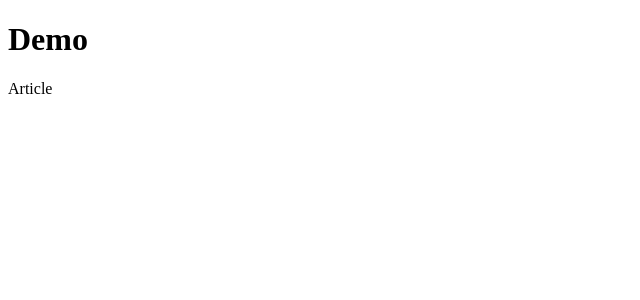
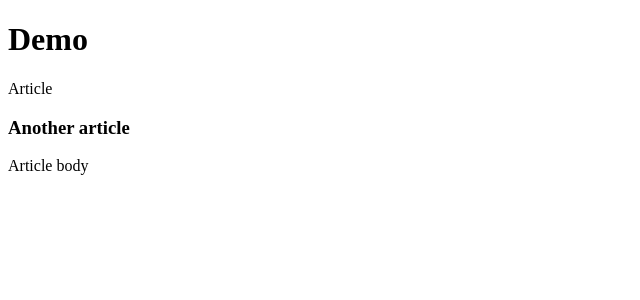
Before and after one commit to osequi/react-semantic-elements, a React (Create React App) app: page / in a window 1280 px wide. Shown: the top 300 px of the page, without its empty margins (0-640 px from the left). Built offline with nearby package versions, Linux system fonts and the light colour scheme; the HTML template or start-up script is replaced by a standard one.

Commit message:
Working on the elements

```diff
--- /dev/null
+++ b/src/components/Article/Article.js
@@ -0,0 +1,36 @@
+import React from "react";
+import PropTypes from "prop-types";
+
+/**
+ * Imports other components and hooks
+ */
+import Elements, { ElementsPropTypes, ElementsDefaultProps } from "../Elements";
+
+/**
+ * Defines the prop types
+ */
+const propTypes = {
+  ...ElementsPropTypes,
+};
+
+/**
+ * Defines the default props
+ */
+const defaultProps = {
+  ...ElementsDefaultProps,
+  type: "article",
+  display: true,
+};
+
+/**
+ * Displays an <article>
+ */
+const Article = (props) => {
+  return <Elements {...props} />;
+};
+
+Article.propTypes = propTypes;
+Article.defaultProps = defaultProps;
+
+export default Article;
+export { propTypes as ArticlePropTypes, defaultProps as ArticleDefaultProps };
--- /dev/null
+++ b/src/components/Article/Article.md
@@ -0,0 +1 @@
+## Article
--- /dev/null
+++ b/src/components/Article/index.js
@@ -0,0 +1 @@
+export { default, ArticlePropTypes, ArticleDefaultProps } from "./Article";
--- a/src/components/Demo/Demo.js
+++ b/src/components/Demo/Demo.js
@@ -7,6 +7,7 @@ import clsx from "clsx";
  * Imports other components and hooks
  */
 import Elements from "../Elements";
+import { Article } from "../Elements";
 
 /**
  * Defines the prop types
@@ -35,6 +36,7 @@ const Demo = (props) => {
     <div className={clsx("Demo", container)}>
       <h1>Demo</h1>
       <Elements type="article">Article</Elements>
+      <Article title="Another article">Article body</Article>
     </div>
   );
 };
--- a/src/components/Elements/Elements.js
+++ b/src/components/Elements/Elements.js
@@ -92,7 +92,8 @@ const nonEmptyClassname = (props) => {
 };
 
 /**
- * Displays a semantic element
+ * Displays a semantic element.
+ * This is a factory component. It's better to use specific components instead like `<Article>` which has their props properly set up.
  */
 const Elements = (props) => {
   const { type, heading, title, children, display } = props;
--- a/src/components/Elements/index.js
+++ b/src/components/Elements/index.js
@@ -1 +1,32 @@
 export { default, ElementsPropTypes, ElementsDefaultProps } from "./Elements";
+
+export {
+  default as Article,
+  ArticlePropTypes,
+  ArticleDefaultProps,
+} from "../Article";
+
+/*
+export { default as Aside, AsidePropTypes, AsideDefaultProps } from "../Aside";
+export {
+  default as Footer,
+  FooterPropTypes,
+  FooterDefaultProps,
+} from "../Footer";
+export {
+  default as Header,
+  HeaderPropTypes,
+  HeaderDefaultProps,
+} from "../Header";
+export {
+  default as Headings,
+  HeadingsPropTypes,
+  HeadingsDefaultProps,
+} from "../Headings";
+export { default as Nav, NavPropTypes, NavDefaultProps } from "../Nav";
+export {
+  default as Section,
+  SectionPropTypes,
+  SectionDefaultProps,
+} from "../Section";
+*/
```
Also changed, not shown: 2 other files (tests, documents, lock files or other folders).
